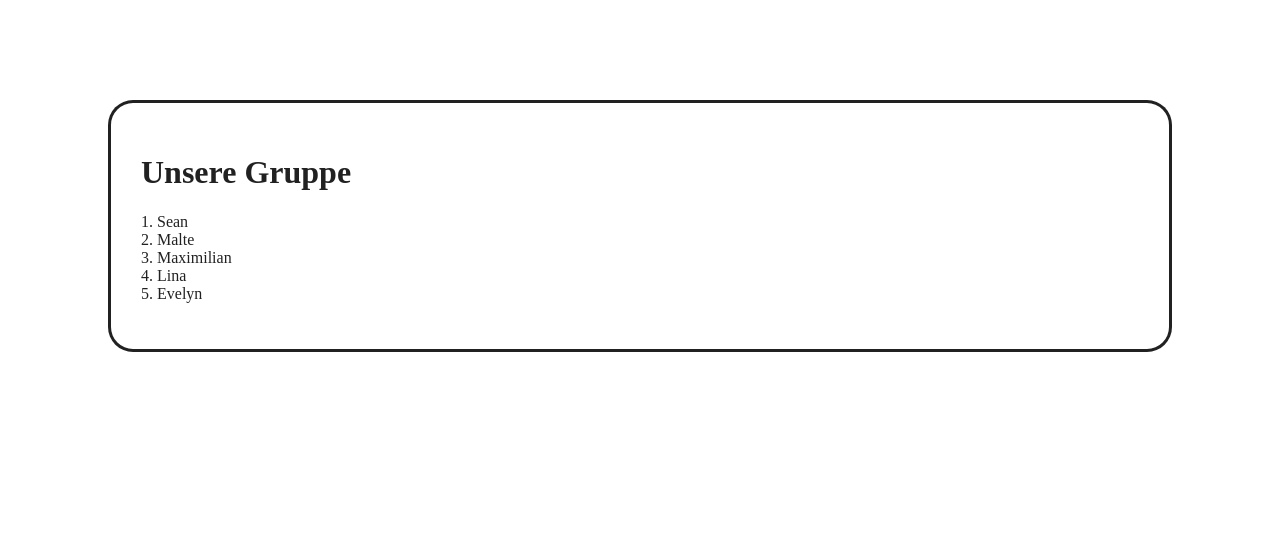
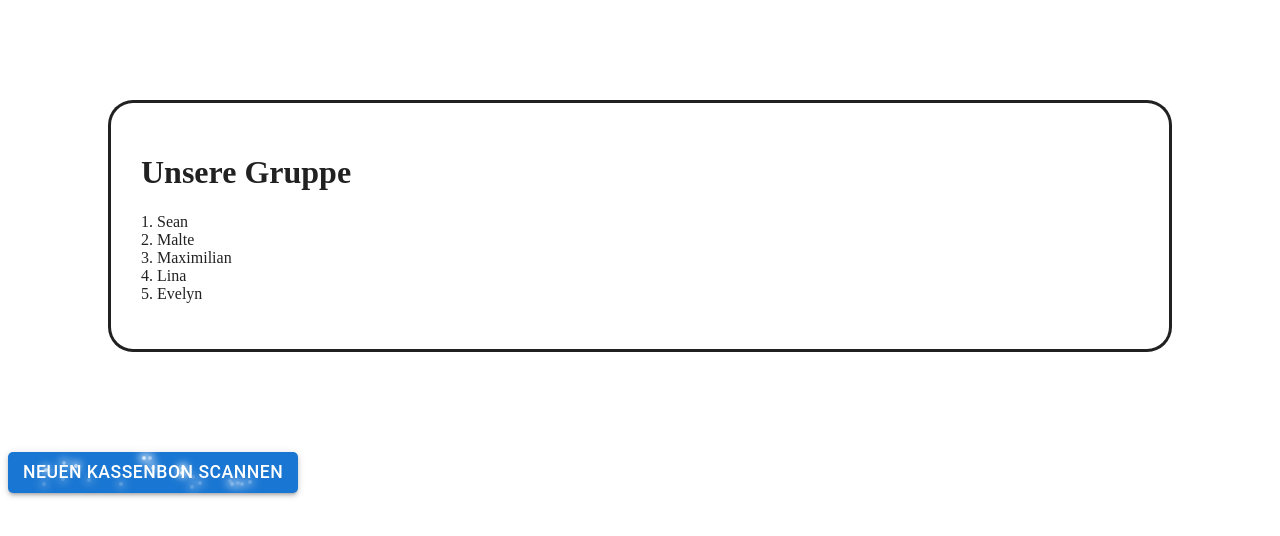
Before and after one commit to max-homeassistant2009/frontend, a React (Vite) app: page / in a window 1280 px wide. Shown: the top 536 px of the page. Built offline with nearby package versions, Linux system fonts and the light colour scheme.

Commit message:
button mit glitzer

```diff
--- a/package.json
+++ b/package.json
@@ -13,6 +13,7 @@
     "@emotion/react": "^11.14.0",
     "@emotion/styled": "^11.14.1",
     "@mui/material": "^7.3.2",
+    "prettier": "^3.6.2",
     "react": "^19.1.1",
     "react-dom": "^19.1.1"
   },
--- a/src/App.jsx
+++ b/src/App.jsx
@@ -1,21 +1,34 @@
-import { useState } from 'react'
-import Button from './Button'
-import { Card, Slider } from '@mui/material'
-import testData from './data'
+import { useState } from "react";
+import Button from "./Button";
+import { Card, Slider } from "@mui/material";
+import testData from "./data";
+import Ueben from "./ueben";
 
 function App() {
   return (
-    <div style={{margin: 0, padding: 0}}>
-        <Card variant="outlined" sx={{m: '100px', p: '30px', border: '3px solid', borderRadius: '25px',}}>
-            <h1>Unsere Gruppe</h1>
-            <ul style={{listStyleType: 'none', padding: 0}}>
-                {testData.map(person => (
-                    <li key={person.id}>{person.id}. {person.name}</li>
-                ))}
-            </ul>
-        </Card>
+    <div style={{ margin: 0, padding: 0 }}>
+      <Card
+        variant="outlined"
+        sx={{
+          m: "100px",
+          p: "30px",
+          border: "3px solid",
+          borderRadius: "25px",
+        }}
+      >
+        <h1>Unsere Gruppe</h1>
+        <ul style={{ listStyleType: "none", padding: 0 }}>
+          {testData.map((person) => (
+            <li key={person.id}>
+              {person.id}. {person.name}
+            </li>
+          ))}
+        </ul>
+      </Card>
+
+      <Ueben />
     </div>
-  )
+  );
 }
 
-export default App
+export default App;
--- a/src/main.jsx
+++ b/src/main.jsx
@@ -5,5 +5,5 @@ import App from './App.jsx'
 createRoot(document.getElementById('root')).render(
   <StrictMode>
     <App />
-  </StrictMode>,
+  </StrictMode>
 )
--- /dev/null
+++ b/src/ueben.jsx
@@ -0,0 +1,70 @@
+import * as React from "react";
+import Button from "@mui/material/Button";
+
+export default function Ueben() {
+  return (
+    <div style={{ position: "relative", display: "inline-block" }}>
+      <Button
+        variant="contained"
+        sx={{
+          background: "linear-gradient(black)",
+          color: "#fff",
+          fontSize: "1.1rem",
+          padding: "5px 15px",
+          borderRadius: "5px",
+          boxShadow: 3,
+          overflow: "hidden",
+          position: "relative",
+          zIndex: 1,
+          animation: "glitter-move 3s linear infinite",
+          "&:hover": {
+            background: "linear-gradient(gray)",
+            filter: "brightness(1.2)",
+          },
+        }}
+      >
+        Neuen Kassenbon scannen
+      </Button>
+      <div
+        style={{
+          pointerEvents: "none",
+          position: "absolute",
+          top: 0,
+          left: 0,
+          width: "100%",
+          height: "100%",
+          zIndex: 2,
+        }}
+      >
+        {[...Array(20)].map((_, i) => (
+          <span
+            key={i}
+            style={{
+              position: "absolute",
+              top: `${Math.random() * 80 + 10}%`,
+              left: `${Math.random() * 80 + 10}%`,
+              width: "4px",
+              height: "4px",
+              borderRadius: "50%",
+              background: "rgba(255,255,255,0.8)",
+              boxShadow: "0 0 8px 2px #fff",
+              animation: `glitter-blink ${Math.random() * 2 + 1}s infinite`,
+            }}
+          />
+        ))}
+      </div>
+      <style>
+        {`
+          @keyframes glitter-blink {
+            0%, 100% { opacity: 1; }
+            50% { opacity: 0.3; }
+          }
+          @keyframes glitter-move {
+            0% { background-position: 0% 50%; }
+            100% { background-position: 100% 50%; }
+          }
+        `}
+      </style>
+    </div>
+  );
+}
```
Also changed, not shown: 1 other file (tests, documents, lock files or other folders).
